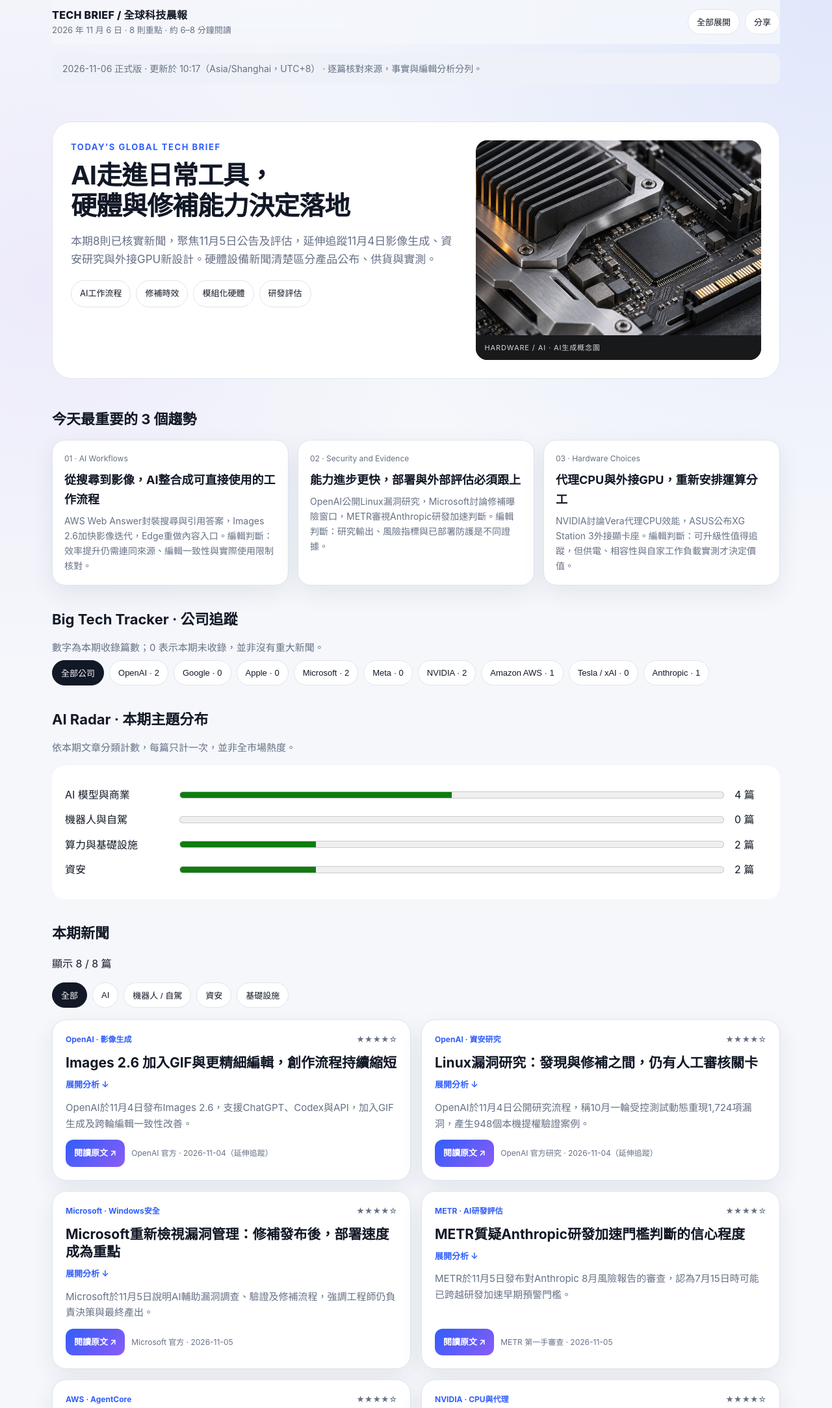
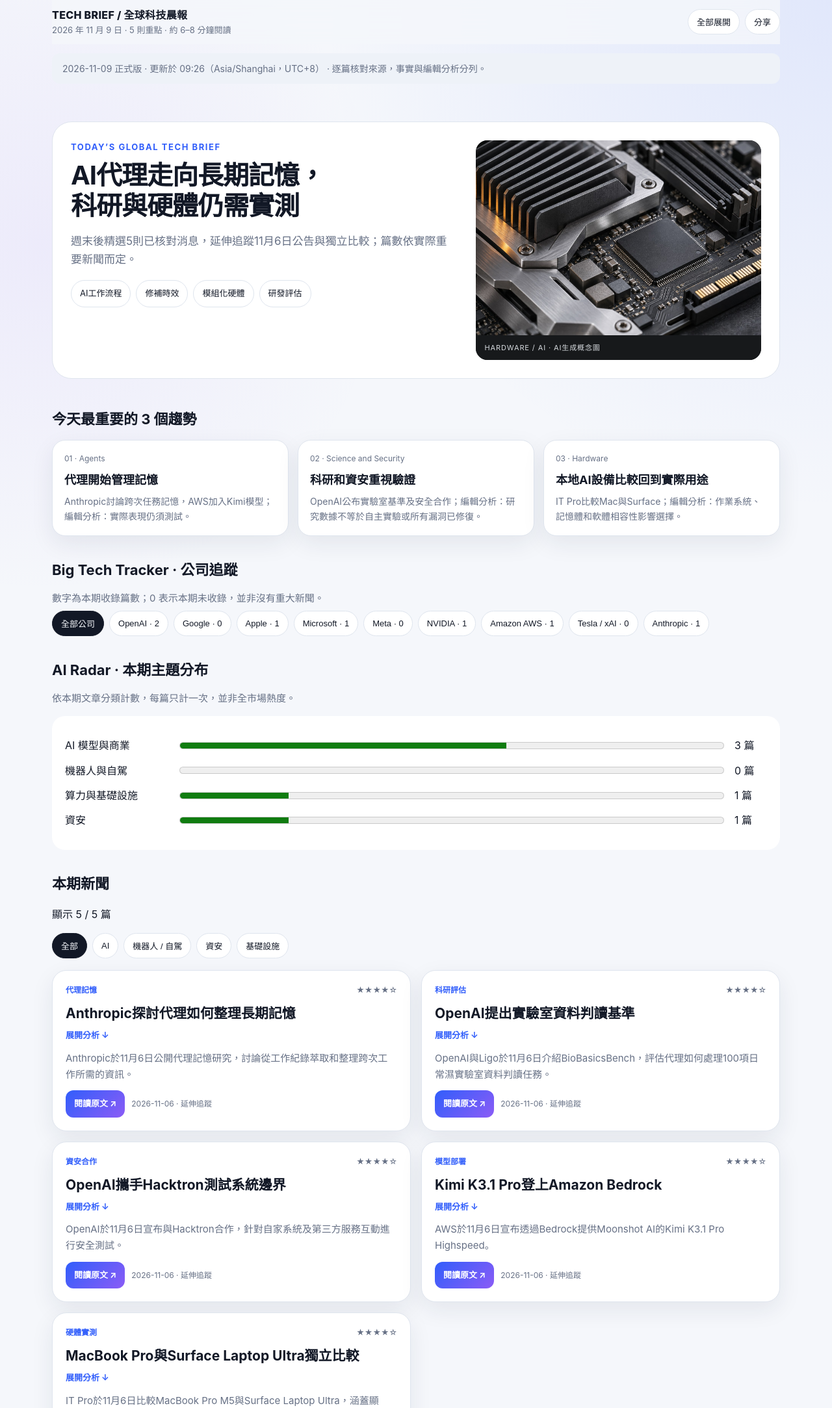
Before and after one commit to benzh1213/tech-brief, a plain HTML site: page index.html in a window 1280 px wide. Shown: the top 2167 px of the page at 65% size. Drawn offline with Linux system fonts and the light colour scheme.

Commit message:
Publish 2026-11-09 Tech Brief

```diff
--- a/index.html
+++ b/index.html
@@ -5,7 +5,7 @@
   <meta name="viewport" content="width=device-width, initial-scale=1, viewport-fit=cover" />
   <meta name="theme-color" content="#0b1020" media="(prefers-color-scheme: dark)">
   <meta name="theme-color" content="#f5f7fb" media="(prefers-color-scheme: light)">
-  <meta name="description" content="Tech Brief 全球科技晨報：重點新聞、公司追蹤與 AI Radar。"><title>全球科技晨報｜2026-11-06</title>
+  <meta name="description" content="Tech Brief 全球科技晨報：重點新聞、公司追蹤與 AI Radar。"><title>全球科技晨報｜2026-11-09</title>
   <link rel="stylesheet" href="./styles.css">
 </head>
 <body>
@@ -14,7 +14,7 @@
   <div class="topbar">
     <div>
       <div class="brand">TECH BRIEF / 全球科技晨報</div>
-      <div class="date">2026 年 11 月 6 日 · 8 則重點 · 約 6–8 分鐘閱讀</div>
+      <div class="date">2026 年 11 月 9 日 · 5 則重點 · 約 6–8 分鐘閱讀</div>
     </div>
     <div class="actions">
       <button id="expandBtn">全部展開</button>
@@ -22,12 +22,12 @@
     </div>
   </div>
 
-  <p class="edition-note" role="note">2026-11-06 正式版 · 更新於 10:17（Asia/Shanghai，UTC+8） · 逐篇核對來源，事實與編輯分析分列。</p><header>
+  <p class="edition-note" role="note">2026-11-09 正式版 · 更新於 09:26（Asia/Shanghai，UTC+8） · 逐篇核對來源，事實與編輯分析分列。</p><header>
     <section class="hero">
       <div>
         <div class="eyebrow">Today’s Global Tech Brief</div>
-        <h1>AI走進日常工具，<br>硬體與修補能力決定落地</h1>
-        <p class="lead">本期8則已核實新聞，聚焦11月5日公告及評估，延伸追蹤11月4日影像生成、資安研究與外接GPU新設計。硬體設備新聞清楚區分產品公布、供貨與實測。</p>
+        <h1>AI代理走向長期記憶，<br>科研與硬體仍需實測</h1>
+        <p class="lead">週末後精選5則已核對消息，延伸追蹤11月6日公告與獨立比較；篇數依實際重要新聞而定。</p>
         <div class="chipline"><span class="chip">AI工作流程</span><span class="chip">修補時效</span><span class="chip">模組化硬體</span><span class="chip">研發評估</span></div>
       </div>
       <figure class="hero-visual">
@@ -38,7 +38,7 @@
   </header>
 
   <h2 class="section-title">今天最重要的 3 個趨勢</h2>
-  <section class="insights"><div class="insight"><div class="num">01 · AI Workflows</div><h3>從搜尋到影像，AI整合成可直接使用的工作流程</h3><p>AWS Web Answer封裝搜尋與引用答案，Images 2.6加快影像迭代，Edge重做內容入口。編輯判斷：效率提升仍需連同來源、編輯一致性與實際使用限制核對。</p></div><div class="insight"><div class="num">02 · Security and Evidence</div><h3>能力進步更快，部署與外部評估必須跟上</h3><p>OpenAI公開Linux漏洞研究，Microsoft討論修補曝險窗口，METR審視Anthropic研發加速判斷。編輯判斷：研究輸出、風險指標與已部署防護是不同證據。</p></div><div class="insight"><div class="num">03 · Hardware Choices</div><h3>代理CPU與外接GPU，重新安排運算分工</h3><p>NVIDIA討論Vera代理CPU效能，ASUS公布XG Station 3外接顯卡座。編輯判斷：可升級性值得追蹤，但供電、相容性與自家工作負載實測才決定價值。</p></div></section>
+  <section class="insights"><div class="insight"><div class="num">01 · Agents</div><h3>代理開始管理記憶</h3><p>Anthropic討論跨次任務記憶，AWS加入Kimi模型；編輯分析：實際表現仍須測試。</p></div><div class="insight"><div class="num">02 · Science and Security</div><h3>科研和資安重視驗證</h3><p>OpenAI公布實驗室基準及安全合作；編輯分析：研究數據不等於自主實驗或所有漏洞已修復。</p></div><div class="insight"><div class="num">03 · Hardware</div><h3>本地AI設備比較回到實際用途</h3><p>IT Pro比較Mac與Surface；編輯分析：作業系統、記憶體和軟體相容性影響選擇。</p></div></section>
 
 
   <section aria-labelledby="tracker-title">
@@ -62,14 +62,11 @@
   </div>
 
   <main class="news-grid" id="newsGrid">
-<article data-companies="OpenAI" data-category="AI"><div class="meta"><span class="tag">OpenAI · 影像生成</span><span>★★★★☆</span></div><p class="summary">OpenAI於11月4日發布Images 2.6，支援ChatGPT、Codex與API，加入GIF生成及跨輪編輯一致性改善。</p><details><summary><h2>Images 2.6 加入GIF與更精細編輯，創作流程持續縮短</h2><span class="detail-hint">展開分析 ↓</span></summary><p><strong>已核對事實：</strong>官方稱生成速度較前版快50%；API提供Flare與Sunburst兩種選擇，另加入區域標註、SVG輸出與complexity控制。速度和品質是供應商自述，並非獨立比較。本則為72小時內延伸追蹤。</p><p class="why"><strong>為何重要 · 編輯分析：</strong>對行銷、產品示意與介面素材，價值在於減少反覆重做。編輯判斷：團隊仍應保存原始素材、品牌規範與人工審稿；生成一致性改善不等於每次都精確。</p></details><div class="source-row"><a class="read" href="https://openai.com/index/introducing-images-2-6/" target="_blank" rel="noopener">閱讀原文 ↗</a><span class="source-name">OpenAI 官方 · 2026-11-04（延伸追蹤）</span></div></article>
-<article data-companies="OpenAI" data-category="Security"><div class="meta"><span class="tag">OpenAI · 資安研究</span><span>★★★★☆</span></div><p class="summary">OpenAI於11月4日公開研究流程，稱10月一輪受控測試動態重現1,724項漏洞，產生948個本機提權驗證案例。</p><details><summary><h2>Linux漏洞研究：發現與修補之間，仍有人工審核關卡</h2><span class="detail-hint">展開分析 ↓</span></summary><p><strong>已核對事實：</strong>該輪API成本約121萬美元，流程包含候選修補程式，並由研究人員檢查及向維護者通報。不能把948個驗證案例寫成948項已合併上游或已部署修補。本則為72小時內延伸追蹤。</p><p class="why"><strong>為何重要 · 編輯分析：</strong>漏洞發現速度上升，會把壓力移向分級、驗證與部署。編輯判斷：企業應衡量修補覆蓋和實際曝險時間，不能把研究產量直接換算成安全成效。</p></details><div class="source-row"><a class="read" href="https://openai.com/index/a-thousand-fewer-paths-to-root/" target="_blank" rel="noopener">閱讀原文 ↗</a><span class="source-name">OpenAI 官方研究 · 2026-11-04（延伸追蹤）</span></div></article>
-<article data-companies="Microsoft" data-category="Security"><div class="meta"><span class="tag">Microsoft · Windows安全</span><span>★★★★☆</span></div><p class="summary">Microsoft於11月5日說明AI輔助漏洞調查、驗證及修補流程，強調工程師仍負責決策與最終產出。</p><details><summary><h2>Microsoft重新檢視漏洞管理：修補發布後，部署速度成為重點</h2><span class="detail-hint">展開分析 ↓</span></summary><p><strong>已核對事實：</strong>公司稱10月Windows更新處理逾1,100項CVE；其8月企業樣本中，少於半數裝置在發布兩週後完成更新。這些是過去月份數據，並非今天新發現的漏洞。Hotpatch僅適用符合資格的環境，仍需週期性基線更新。</p><p class="why"><strong>為何重要 · 編輯分析：</strong>更新已發布不等於端點已受保護。編輯判斷：IT應依曝險分批加快部署，連同相容性測試、覆蓋率和復原措施追蹤，不以單一CVE總數判斷安全高低。</p></details><div class="source-row"><a class="read" href="https://blogs.windows.com/windowsexperience/2026/11/05/a-new-standard-for-vulnerability-management-in-the-ai-era/" target="_blank" rel="noopener">閱讀原文 ↗</a><span class="source-name">Microsoft 官方 · 2026-11-05</span></div></article>
-<article data-companies="Anthropic" data-category="AI"><div class="meta"><span class="tag">METR · AI研發評估</span><span>★★★★☆</span></div><p class="summary">METR於11月5日發布對Anthropic 8月風險報告的審查，認為7月15日時可能已跨越研發加速早期預警門檻。</p><details><summary><h2>METR質疑Anthropic研發加速門檻判斷的信心程度</h2><span class="detail-hint">展開分析 ↓</span></summary><p><strong>已核對事實：</strong>METR仍同意當時直接災難性風險較低，亦不認為當時模型能完全自動化AI研發；其爭議集中於加速幅度、因果歸因及公開表述的不確定性，不能簡化成已證實全面失控。</p><p class="why"><strong>為何重要 · 編輯分析：</strong>評估指標本身也需接受外部檢驗。編輯判斷：採用AI研發工具時，應區分任務變快、整體能力進展和風險門檻，公開方法及誤差比單一倍數更有用。</p></details><div class="source-row"><a class="read" href="https://metr.org/blog/2026-11-05-rd-section-anthropic-risk-report-august-2026-review/" target="_blank" rel="noopener">閱讀原文 ↗</a><span class="source-name">METR 第一手審查 · 2026-11-05</span></div></article>
-<article data-companies="Amazon AWS" data-category="AI"><div class="meta"><span class="tag">AWS · AgentCore</span><span>★★★★☆</span></div><p class="summary">AWS於11月5日宣布AgentCore Web Answer正式可用，代理可用一次呼叫取得依據當前網頁來源生成的引用答案。</p><details><summary><h2>AWS Web Answer正式推出，將搜尋與帶引用答案封裝成工具</h2><span class="detail-hint">展開分析 ↓</span></summary><p><strong>已核對事實：</strong>工具延伸自Web Search，提供網域包含／排除及發布日期篩選，以MCP接入AgentCore Gateway並透過IAM驗證。公告列明首發區域為美東維吉尼亞北部，按工具呼叫計費。</p><p class="why"><strong>為何重要 · 編輯分析：</strong>團隊可減少自行串接搜尋、檢索與摘要的工程。編輯判斷：仍需驗證引用是否支持敘述、來源時效與地區可用性；附引用並不自動消除幻覺。</p></details><div class="source-row"><a class="read" href="https://aws.amazon.com/about-aws/whats-new/2026/11/web-answer-amazon-bedrock/" target="_blank" rel="noopener">閱讀原文 ↗</a><span class="source-name">AWS 官方 · 2026-11-05</span></div></article>
-<article data-companies="NVIDIA" data-category="Infra"><div class="meta"><span class="tag">NVIDIA · CPU與代理</span><span>★★★★☆</span></div><p class="summary">NVIDIA於11月5日公開Vera CPU在代理工作負載中的效能與每瓦容量比較，強調代理不只需要GPU推理。</p><details><summary><h2>Vera把代理的CPU執行成本帶到檯面，效能仍看測試條件</h2><span class="detail-hint">展開分析 ↓</span></summary><p><strong>已核對事實：</strong>官方於100MW資料中心比較情境中宣稱，對最快x86 CPU可提供1.6倍每瓦代理容量；對另一款高能效x86 CPU則宣稱代理速度2倍。兩者比較基準不同，不應拼接成同一測試結果，亦非獨立實測。</p><p class="why"><strong>為何重要 · 編輯分析：</strong>代理會反覆呼叫工具、執行程式與查詢資料，CPU、記憶體和隔離環境都影響成本。編輯判斷：採購需用自家工作負載驗證吞吐、延遲與整體耗電，不能只比GPU數量。</p></details><div class="source-row"><a class="read" href="https://blogs.nvidia.com/blog/vera-cpu-highest-throughput-fastest-agents/" target="_blank" rel="noopener">閱讀原文 ↗</a><span class="source-name">NVIDIA 官方測試說明 · 2026-11-05</span></div></article>
-<article data-companies="NVIDIA" data-category="Infra"><div class="meta"><span class="tag">ASUS · 創新硬體</span><span>★★★★☆</span></div><p class="summary">ASUS公開Thunderbolt 5外接顯卡擴充座ROG XG Station 3，採開放式設計，讓相容筆電接上桌面級顯卡與周邊。</p><details><summary><h2>ROG XG Station 3：把筆電顯示卡升級放到機身外</h2><span class="detail-hint">展開分析 ↓</span></summary><p><strong>已核對事實：</strong>官網頁首日期11月4日、內文署期11月3日，兩者如實保留。公布80Gbps雙向頻寬、最高140W筆電供電及BTF 2.5顯卡供電插槽；標準顯卡仍需供電線。公告未列售價與開賣日期，屬產品公布，非已出貨或獨立實測。</p><p class="why"><strong>為何重要 · 編輯分析：</strong>模組化不只限於Framework：外接GPU把攜帶與桌面效能分開。編輯判斷：選購前要核對主機Thunderbolt／作業系統支援、顯卡尺寸與電源，以及實測頻寬損耗；不能預設所有USB-C筆電或Mac均可使用。</p></details><div class="source-row"><a class="read" href="https://press.asus.com/news/press-releases/asus-rog-xg-station-3-external-graphics-dock/" target="_blank" rel="noopener">閱讀原文 ↗</a><span class="source-name">ASUS 官方 · 頁首2026-11-04／署期11-03（延伸追蹤）</span></div></article>
-<article data-companies="Microsoft" data-category="AI"><div class="meta"><span class="tag">Microsoft · 內容分發</span><span>★★★★☆</span></div><p class="summary">Microsoft於11月5日推出Edge新分頁與Windows Discover資訊體驗，重新設計推薦並擴展Curated by Copilot。</p><details><summary><h2>Edge改版資訊入口，Copilot摘要連結回原始報導</h2><span class="detail-hint">展開分析 ↓</span></summary><p><strong>已核對事實：</strong>功能以多篇文章整理觀點並提供原始報導出處；首批於美國、加拿大、英國、澳洲及印度桌面入口推出。更多國家、手機及MSN.com屬後續計畫，不代表已全球上線。</p><p class="why"><strong>為何重要 · 編輯分析：</strong>瀏覽器與作業系統入口正成為AI摘要的分發渠道。編輯判斷：媒體參與控制、來源歸屬與使用者選擇會影響內容生態，推薦品質仍需實際使用驗證。</p></details><div class="source-row"><a class="read" href="https://blogs.windows.com/msedgedev/2026/11/05/discover-more-of-what-matters-every-time-you-open-a-new-tab-in-microsoft-edge/" target="_blank" rel="noopener">閱讀原文 ↗</a><span class="source-name">Microsoft 官方 · 2026-11-05</span></div></article>
+<article data-companies="Anthropic" data-category="AI"><div class="meta"><span class="tag">代理記憶</span><span>★★★★☆</span></div><p class="summary">Anthropic於11月6日公開代理記憶研究，討論從工作紀錄萃取和整理跨次工作所需的資訊。</p><details><summary><h2>Anthropic探討代理如何整理長期記憶</h2><span class="detail-hint">展開分析 ↓</span></summary><p><strong>已核對事實：</strong>研究描述以閒置時間整理既有上下文、修正錯誤和建立筆記；結果屬特定測試，不保證所有代理都更可靠。</p><p class="why"><strong>為何重要 · 編輯分析：</strong>編輯分析：企業應同時管理記憶品質、權限與過期資訊，才能避免錯誤持續影響後續決策。</p></details><div class="source-row"><a class="read" href="https://www.anthropic.com/research/components-of-agent-memory" target="_blank" rel="noopener">閱讀原文 ↗</a><span class="source-name">2026-11-06 · 延伸追蹤</span></div></article>
+<article data-companies="OpenAI" data-category="AI"><div class="meta"><span class="tag">科研評估</span><span>★★★★☆</span></div><p class="summary">OpenAI與Ligo於11月6日介紹BioBasicsBench，評估代理如何處理100項日常濕實驗室資料判讀任務。</p><details><summary><h2>OpenAI提出實驗室資料判讀基準</h2><span class="detail-hint">展開分析 ↓</span></summary><p><strong>已核對事實：</strong>OpenAI報告GPT-6 Astra在xhigh設定平均取得66.7%可得分數；題目包含原始圖像、對照組與實驗脈絡。這是供應商研究結果，不代表模型可獨立完成所有實驗。</p><p class="why"><strong>為何重要 · 編輯分析：</strong>編輯分析：科學AI的價值取決於辨識不確定性與對照失敗，仍需科學家審閱。</p></details><div class="source-row"><a class="read" href="https://openai.com/index/measuring-how-ai-agents-handle-wet-lab-science/" target="_blank" rel="noopener">閱讀原文 ↗</a><span class="source-name">2026-11-06 · 延伸追蹤</span></div></article>
+<article data-companies="OpenAI" data-category="Security"><div class="meta"><span class="tag">資安合作</span><span>★★★★☆</span></div><p class="summary">OpenAI於11月6日宣布與Hacktron合作，針對自家系統及第三方服務互動進行安全測試。</p><details><summary><h2>OpenAI攜手Hacktron測試系統邊界</h2><span class="detail-hint">展開分析 ↓</span></summary><p><strong>已核對事實：</strong>雙方將共同選擇優先測試範圍，並擴大Hacktron透過Daybreak Red取得前沿模型的權限；合作公告不是全部漏洞已修復的證明。</p><p class="why"><strong>為何重要 · 編輯分析：</strong>編輯分析：跨系統身分和介面是風險交界，企業仍需持續檢查權限、紀錄與修補。</p></details><div class="source-row"><a class="read" href="https://openai.com/index/partnering-with-hacktron/" target="_blank" rel="noopener">閱讀原文 ↗</a><span class="source-name">2026-11-06 · 延伸追蹤</span></div></article>
+<article data-companies="Amazon AWS" data-category="AI"><div class="meta"><span class="tag">模型部署</span><span>★★★★☆</span></div><p class="summary">AWS於11月6日宣布透過Bedrock提供Moonshot AI的Kimi K3.1 Pro Highspeed。</p><details><summary><h2>Kimi K3.1 Pro登上Amazon Bedrock</h2><span class="detail-hint">展開分析 ↓</span></summary><p><strong>已核對事實：</strong>AWS引述Moonshot稱模型為開放權重、多模態並具百萬token上下文；Bedrock提供跨區推論與提示快取。性能敘述屬供應商資料，須另行驗證。</p><p class="why"><strong>為何重要 · 編輯分析：</strong>編輯分析：企業取得模型的管道增加，但應比較資料處理地點、推論品質與實際費用。</p></details><div class="source-row"><a class="read" href="https://aws.amazon.com/about-aws/whats-new/2026/11/moonshot-ai-kimi-k3-1-pro-on-amazon-bedrock/" target="_blank" rel="noopener">閱讀原文 ↗</a><span class="source-name">2026-11-06 · 延伸追蹤</span></div></article>
+<article data-companies="Apple|Microsoft|NVIDIA" data-category="Infra"><div class="meta"><span class="tag">硬體實測</span><span>★★★★☆</span></div><p class="summary">IT Pro於11月6日比較MacBook Pro M5與Surface Laptop Ultra，涵蓋顯示、連接及本地AI等面向。</p><details><summary><h2>MacBook Pro與Surface Laptop Ultra獨立比較</h2><span class="detail-hint">展開分析 ↓</span></summary><p><strong>已核對事實：</strong>比較涉及Apple與NVIDIA RTX Spark不同平台及作業系統；測試結果依具體配置和項目而異，不能推廣到全部機型。兩款均為既有產品，本則為新比較，不是新品發布。</p><p class="why"><strong>為何重要 · 編輯分析：</strong>編輯分析：選擇本地AI設備應同看軟體相容、記憶體、散熱和長期維護，而非只看峰值算力。</p></details><div class="source-row"><a class="read" href="https://www.itpro.com/hardware/laptops/macbook-pro-m5-vs-surface-laptop-ultra" target="_blank" rel="noopener">閱讀原文 ↗</a><span class="source-name">2026-11-06 · 延伸追蹤</span></div></article>
 </main>
   <p id="emptyState" class="hidden">本期沒有符合篩選條件的文章。可切回「全部公司」或「全部」。</p>
 
@@ -78,7 +75,7 @@
     iPhone：用 Safari 開啟此網址，點「分享」→「加入主畫面」。Mac：將此頁加入書籤。每次開啟皆讀取已發布的最新版本。
   </div>
 
-  <footer>本期8則新聞：5則11月5日公告或評估，3則11月4日內容為72小時內延伸追蹤（ASUS內文署期11月3日）。所有新聞附具體原文，事實與分析分列；供應商測試不等於獨立實測。</footer>
+  <footer>本期5則，均為11月6日公告或獨立比較，作週末後延伸追蹤；來源時間以原文標示，事實與編輯分析分列。</footer>
 </div>
 
 <script src="./app.js" defer></script>
```
